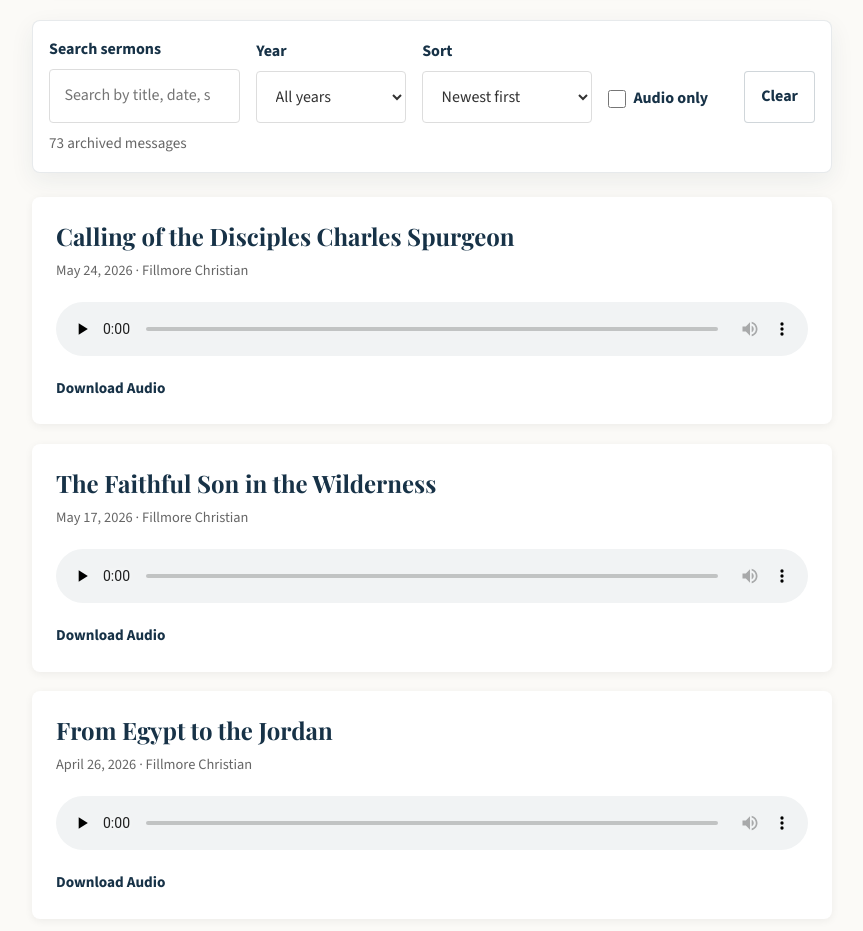
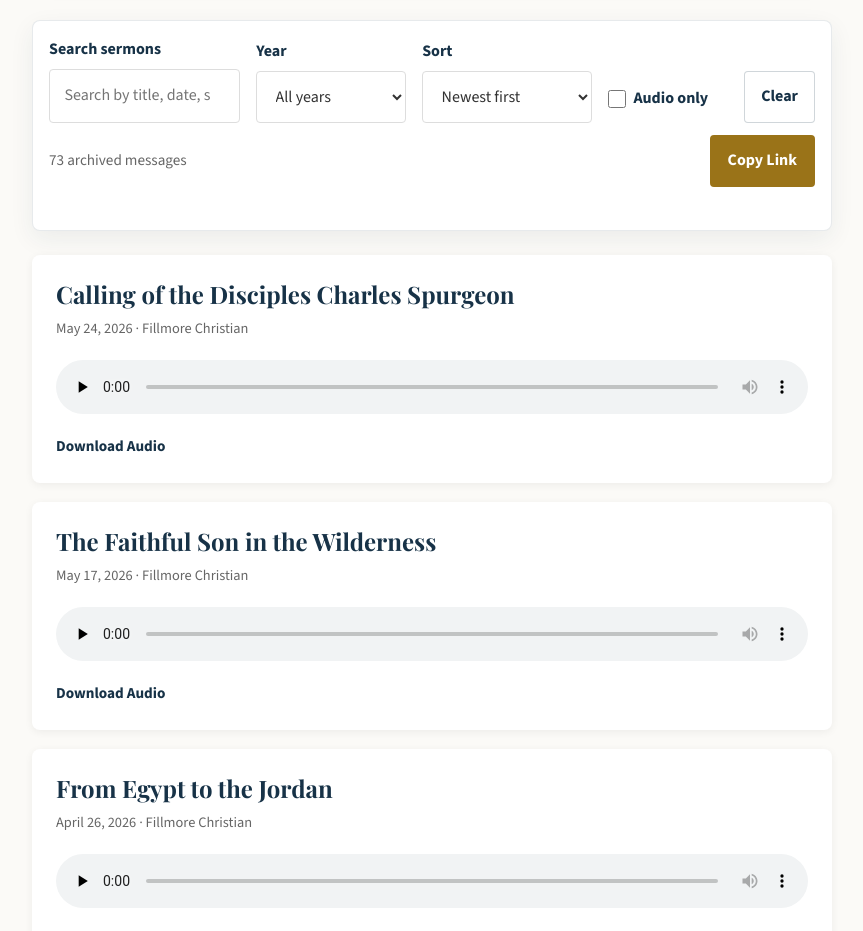
Before and after one commit to wakefieldhare-collab/fillmorechristian-website, a website: page sermons.html in a window 1280 px wide. Shown: the part 800-1731 px from the top of the page, without its empty margins (208-1071 px from the left). Drawn offline with Linux system fonts and the light colour scheme.

Commit message:
Add copyable sermon archive filter links

```diff
--- a/css/style.css
+++ b/css/style.css
@@ -1038,8 +1038,25 @@ h4 { font-size: 1.25rem; }
 
 .archive-count {
   color: var(--color-text-light);
-  margin-top: 0.55rem;
+  margin: 0;
   font-size: 0.95rem;
+}
+
+.archive-share-row {
+  display: flex;
+  align-items: center;
+  justify-content: space-between;
+  gap: 0.75rem;
+  margin-top: 0.75rem;
+}
+
+.archive-share {
+  min-height: 40px;
+  white-space: nowrap;
+}
+
+.archive-share-status {
+  margin-top: 0.35rem;
 }
 
 .sermon-item {
@@ -1419,6 +1436,11 @@ h4 { font-size: 1.25rem; }
     align-items: stretch;
   }
 
+  .archive-share-row {
+    align-items: stretch;
+    flex-direction: column;
+  }
+
   .archive-clear {
     width: 100%;
   }
--- a/js/sermons.js
+++ b/js/sermons.js
@@ -16,10 +16,11 @@ document.addEventListener('DOMContentLoaded', function() {
   const sortControl = document.getElementById('sermon-sort');
   const audioOnly = document.getElementById('sermon-audio-only');
   const clearButton = document.getElementById('sermon-clear');
+  const shareButton = document.getElementById('sermon-share-link');
   const staticCards = Array.from(container.querySelectorAll('.sermon-item'));
 
   if (staticCards.length > 0) {
-    initializeStaticArchive(container, staticCards, search, yearFilter, sortControl, audioOnly, clearButton);
+    initializeStaticArchive(container, staticCards, search, yearFilter, sortControl, audioOnly, clearButton, shareButton);
     return;
   }
 
@@ -71,7 +72,7 @@ document.addEventListener('DOMContentLoaded', function() {
   }
 });
 
-function initializeStaticArchive(container, cards, search, yearFilter, sortControl, audioOnly, clearButton) {
+function initializeStaticArchive(container, cards, search, yearFilter, sortControl, audioOnly, clearButton, shareButton) {
   const emptyMessage = document.createElement('div');
   emptyMessage.className = 'sermons-loading';
   emptyMessage.setAttribute('data-static-empty', 'true');
@@ -109,6 +110,7 @@ function initializeStaticArchive(container, cards, search, yearFilter, sortContr
     if (shouldUpdateUrl) {
       updateArchiveUrl(search, yearFilter, sortControl, audioOnly);
     }
+    updateArchiveShareLink(shareButton);
   }
 
   if (search) {
@@ -183,6 +185,11 @@ function updateArchiveUrl(search, yearFilter, sortControl, audioOnly) {
   const nextQuery = params.toString();
   const nextUrl = window.location.pathname + (nextQuery ? '?' + nextQuery : '') + window.location.hash;
   window.history.replaceState({}, '', nextUrl);
+}
+
+function updateArchiveShareLink(shareButton) {
+  if (!shareButton) return;
+  shareButton.setAttribute('data-copy-value', window.location.href);
 }
 
 function setArchiveParam(params, name, value) {
--- a/sermons.html
+++ b/sermons.html
@@ -111,7 +111,11 @@
             <button id="sermon-clear" class="archive-clear" type="button">Clear</button>
           </div>
         </div>
-        <p id="sermon-count" class="archive-count" aria-live="polite"></p>
+        <div class="archive-share-row">
+          <p id="sermon-count" class="archive-count" aria-live="polite"></p>
+          <button id="sermon-share-link" class="copy-button archive-share" type="button" data-copy-value="https://www.fillmorechristian.org/sermons.html" data-copy-status-target="sermon-share-status" data-copy-label="Copy Link" data-copy-success="Archive link copied." data-copy-fallback="Archive link selected. Press Ctrl+C to copy it." data-copy-fail="Copy failed. Copy the page address from your browser.">Copy Link</button>
+        </div>
+        <p id="sermon-share-status" class="copy-status archive-share-status" aria-live="polite"></p>
       </div>
       <div class="sermons-list" id="sermons-container">
         <!-- STATIC_SERMONS_START -->
@@ -589,6 +593,6 @@
   </footer>
 
   <script src="js/main.js?v=20260601-15"></script>
-  <script src="js/sermons.js?v=20260601-16"></script>
+  <script src="js/sermons.js?v=20260601-17"></script>
 </body>
 </html>
```
Also changed, not shown: 1 other file.
